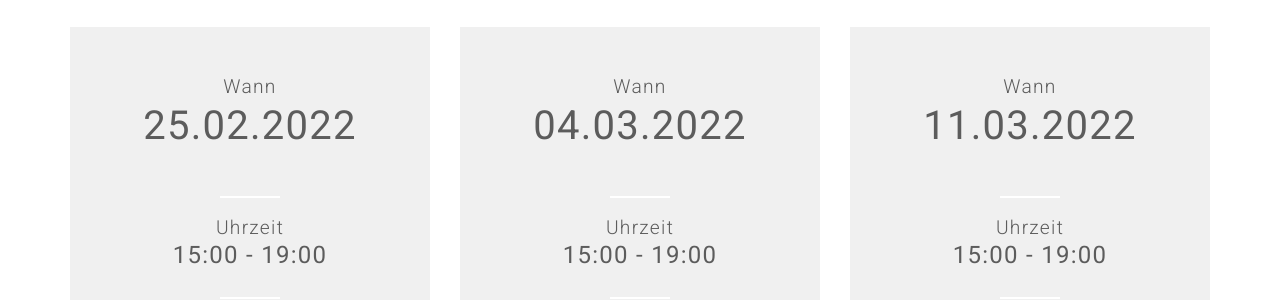
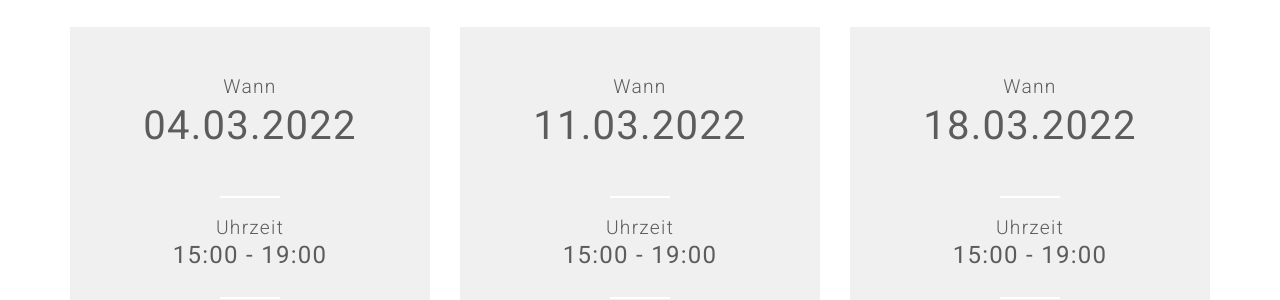
Before and after one commit to coderdojo-wien/coderdojo-wien.github.io, a Jekyll site: the page built from index.html, in a window 1280 px wide and 900 px high, scrolled down 3869 px. Shown: the part 185-485 px from the top of the window. Built offline with Jekyll 4.4.1, drawn with Linux system fonts in a browser that asks for light colours; nearby versions of some CDN libraries; comment, search, counter and statistics services are not loaded; some of the changed lines change nothing that is shown; some of the changed text lies outside the part shown.

Commit message:
Update events.yml

```diff
--- a/_data/events.yml
+++ b/_data/events.yml
@@ -3,16 +3,6 @@
 description: "Ein Anmeldung ist für die Teilnahme an den online CoderDojos nicht erforderlich. Das genaue Workshopprogramm mit den Teilnahmelinks finden sie in unserem aktuellen Newsletter, der jeweils bis spätestens den Tag davor versendet wird und auf unserer Hompepage https://www.facebook.com/coderdojowien. </br><b>Für die Teilnahme an offline CoderDojos ist unbedingt eine Anmeldung erforderlich!</b>"
 
 events-list:
-- event-date: 25.02.2022
-  event-time: 15:00 - 19:00
-  event-startdate: 2022-02-25T15:00:00+0100
-  event-enddate: 2022-02-25T19:00:00+0100
-  event-name: Online CoderDojo
-  event-type: Online
-  event-place: Online Dojo
-  event-place-name: Online
-  event-url: "https://linz.coderdojo.net/termine/"
-
 - event-date: 04.03.2022
   event-time: 15:00 - 19:00
   event-startdate: 2022-03-04T15:00:00+0100
@@ -33,6 +23,16 @@
   event-place-name: Online
   event-url: "https://linz.coderdojo.net/termine/"
 
+- event-date: 18.03.2022
+  event-time: 15:00 - 19:00
+  event-startdate: 2022-03-18T15:00:00+0100
+  event-enddate: 2022-03-18T19:00:00+0100
+  event-name: Online CoderDojo
+  event-type: Online
+  event-place: Online Dojo
+  event-place-name: Online
+  event-url: "https://linz.coderdojo.net/termine/"
+
 # - event-date: 17.01.2022
 #   event-time: 15:00 - 19:00
 #   event-startdate: 2022-01-17T15:00:00+0100
```
